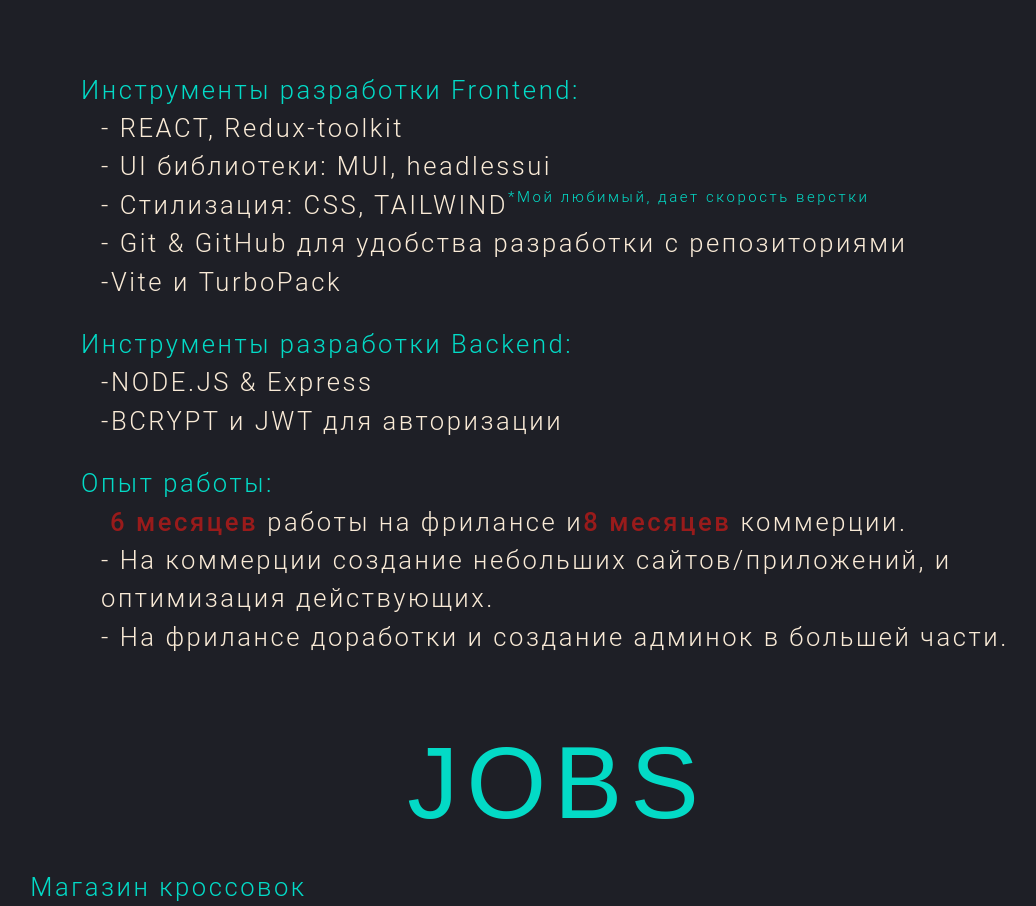
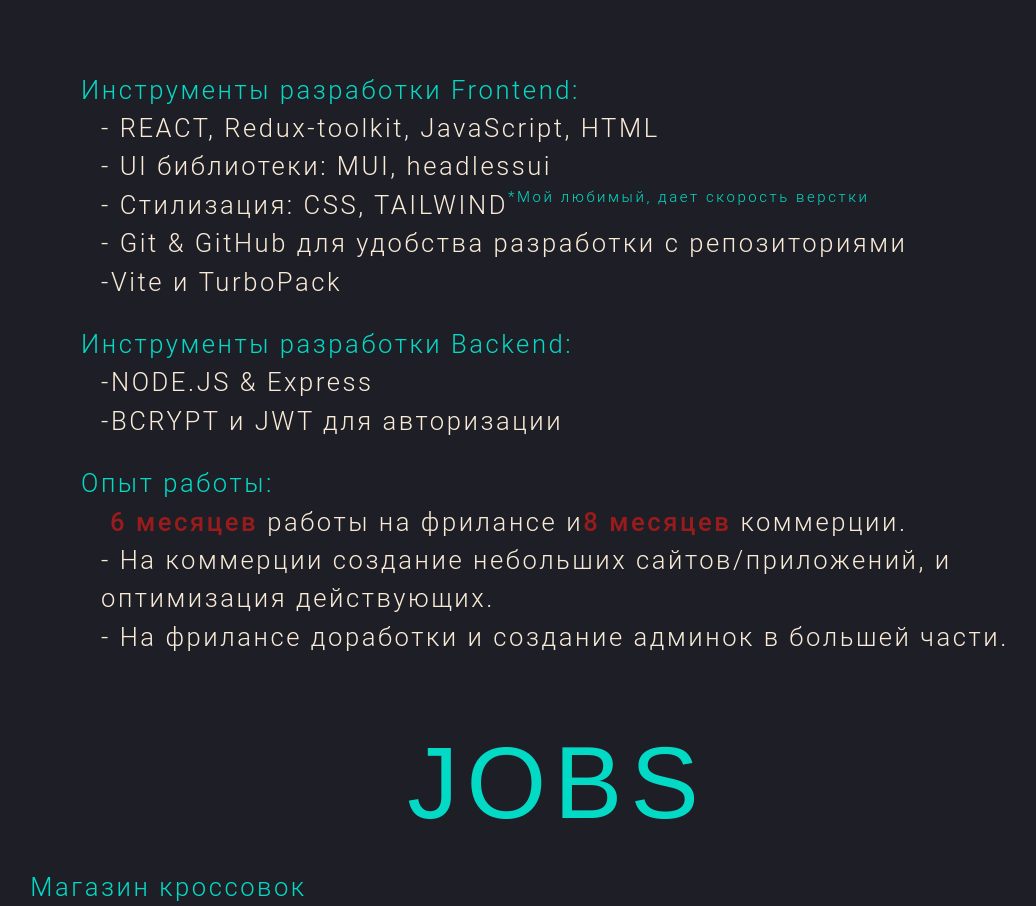
Before and after one commit to SiLLeCToff/portfolio, a Next.js app: page / in a window 1280 px wide. Shown: the part 1315-2221 px from the top of the page, without its empty margins (83-1119 px from the left). Built offline with nearby package versions, Linux system fonts and the light colour scheme.

Commit message:
fixes v2

```diff
--- a/app/page.tsx
+++ b/app/page.tsx
@@ -43,7 +43,7 @@ export default function Home() {
                 <div className="flex w-9/12 flex-col items-start mb-[50px]">
                     <br/>
                     <h2><p className="text-[#03dac6] -translate-x-5">Инструменты разработки Frontend:</p></h2>
-                    <h2>- REACT, Redux-toolkit</h2>
+                    <h2>- REACT, Redux-toolkit, JavaScript, HTML</h2>
                     <h2>- UI библиотеки: MUI, headlessui</h2>
                     <h2 className="whitespace-nowrap flex items-start">- Стилизация: CSS, TAILWIND<p className="flex font-light xl:text-[15px] md:text-[15px] sm:text-[12px] text-[#03dac6] max-sm:hidden">*Мой любимый, дает скорость верстки</p></h2>
                     <h2>- Git & GitHub для удобства разработки с репозиториями</h2>
```
